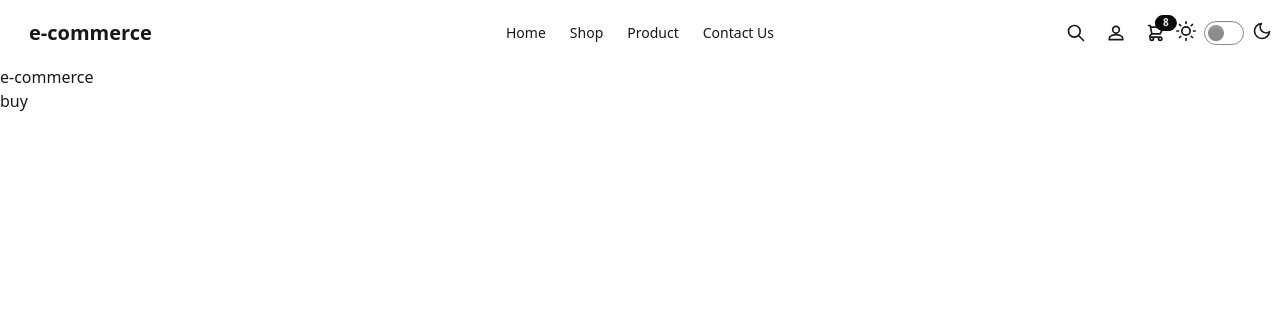
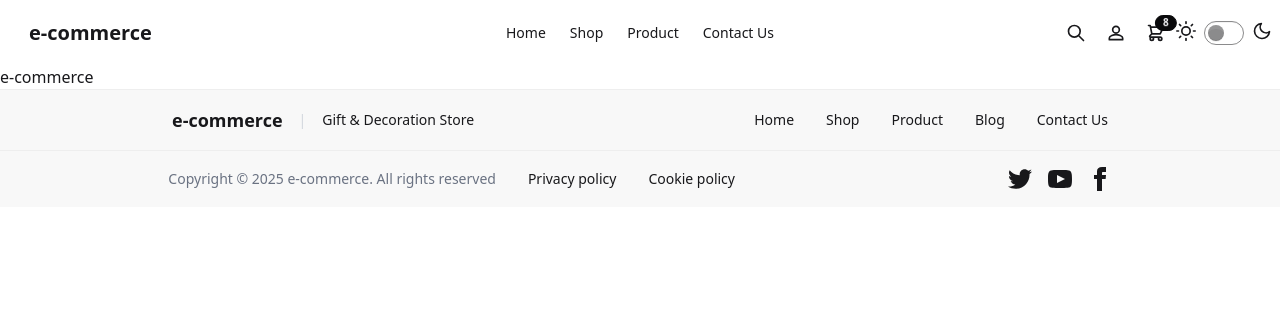
Before and after one commit to payermann/e-commerce, a Django app: page / in a window 1280 px wide. Shown: the top 325 px of the page. Run offline with Django 5.2, Linux system fonts and the light colour scheme; parts of the project's set-up code (start-up, migrations or seed data) failed here and were passed over; some libraries are stand-ins or nearby versions.

Commit message:
Add footer

```diff
--- a/backend/templates/elements/footer.html
+++ b/backend/templates/elements/footer.html
@@ -1 +1,64 @@
-buy
+<footer class="footer footer-center bg-base-200 text-base-content border-base-300 border-t px-10 py-4">
+  <aside class="grid-flow-col items-center">
+    <a class="link link-hover text-lg font-bold">e-commerce</a>
+    <span class="mx-2 text-gray-300">|</span>
+    <a class="link link-hover">Gift & Decoration Store</a>
+  </aside>
+  <nav class="grid-flow-col gap-4 md:place-self-center md:justify-self-center">
+    <div class="grid grid-flow-col gap-8">
+    <a class="link link-hover">Home</a>
+    <a class="link link-hover">Shop</a>
+    <a class="link link-hover">Product</a>
+    <a class="link link-hover">Blog</a>
+    <a class="link link-hover">Contact Us</a>
+  </div>
+  </nav>
+</footer>
+<footer class="footer footer-center bg-base-200 text-base-content border-base-300 border-t px-10 py-4">
+  <aside class="grid-flow-col items-center">
+    <div class="grid grid-flow-col gap-8">
+    <p class="text-gray-500">
+      Copyright © 2025 e-commerce. All rights reserved
+    </p>
+    <a class="link link-hover">Privacy policy</a>
+    <a class="link link-hover">Cookie policy</a>
+  </div>
+  </aside>
+  <nav class="grid-flow-col gap-4 md:place-self-center md:justify-self-center">
+    <div class="grid grid-flow-col gap-4">
+      <a>
+        <svg
+          xmlns="http://www.w3.org/2000/svg"
+          width="24"
+          height="24"
+          viewBox="0 0 24 24"
+          class="fill-current">
+          <path
+            d="M24 4.557c-.883.392-1.832.656-2.828.775 1.017-.609 1.798-1.574 2.165-2.724-.951.564-2.005.974-3.127 1.195-.897-.957-2.178-1.555-3.594-1.555-3.179 0-5.515 2.966-4.797 6.045-4.091-.205-7.719-2.165-10.148-5.144-1.29 2.213-.669 5.108 1.523 6.574-.806-.026-1.566-.247-2.229-.616-.054 2.281 1.581 4.415 3.949 4.89-.693.188-1.452.232-2.224.084.626 1.956 2.444 3.379 4.6 3.419-2.07 1.623-4.678 2.348-7.29 2.04 2.179 1.397 4.768 2.212 7.548 2.212 9.142 0 14.307-7.721 13.995-14.646.962-.695 1.797-1.562 2.457-2.549z"></path>
+        </svg>
+      </a>
+      <a>
+        <svg
+          xmlns="http://www.w3.org/2000/svg"
+          width="24"
+          height="24"
+          viewBox="0 0 24 24"
+          class="fill-current">
+          <path
+            d="M19.615 3.184c-3.604-.246-11.631-.245-15.23 0-3.897.266-4.356 2.62-4.385 8.816.029 6.185.484 8.549 4.385 8.816 3.6.245 11.626.246 15.23 0 3.897-.266 4.356-2.62 4.385-8.816-.029-6.185-.484-8.549-4.385-8.816zm-10.615 12.816v-8l8 3.993-8 4.007z"></path>
+        </svg>
+      </a>
+      <a>
+        <svg
+          xmlns="http://www.w3.org/2000/svg"
+          width="24"
+          height="24"
+          viewBox="0 0 24 24"
+          class="fill-current">
+          <path
+            d="M9 8h-3v4h3v12h5v-12h3.642l.358-4h-4v-1.667c0-.955.192-1.333 1.115-1.333h2.885v-5h-3.808c-3.596 0-5.192 1.583-5.192 4.615v3.385z"></path>
+        </svg>
+      </a>
+    </div>
+  </nav>
+</footer>
```
